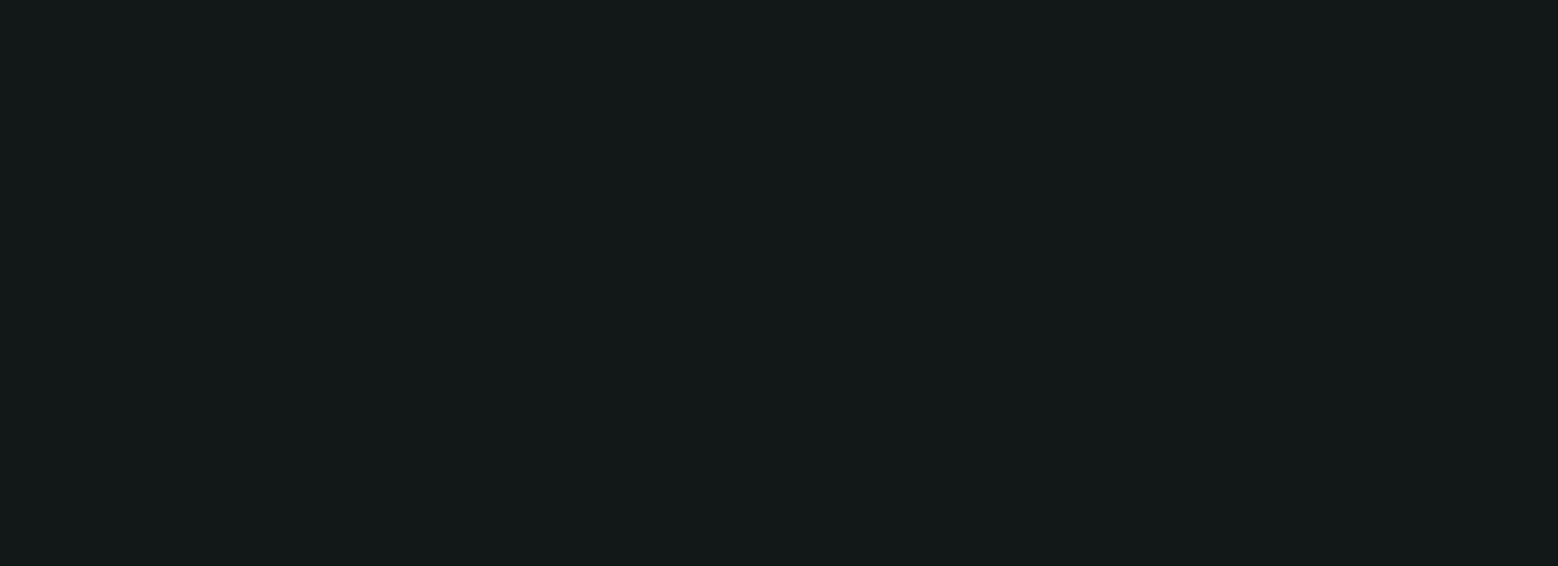
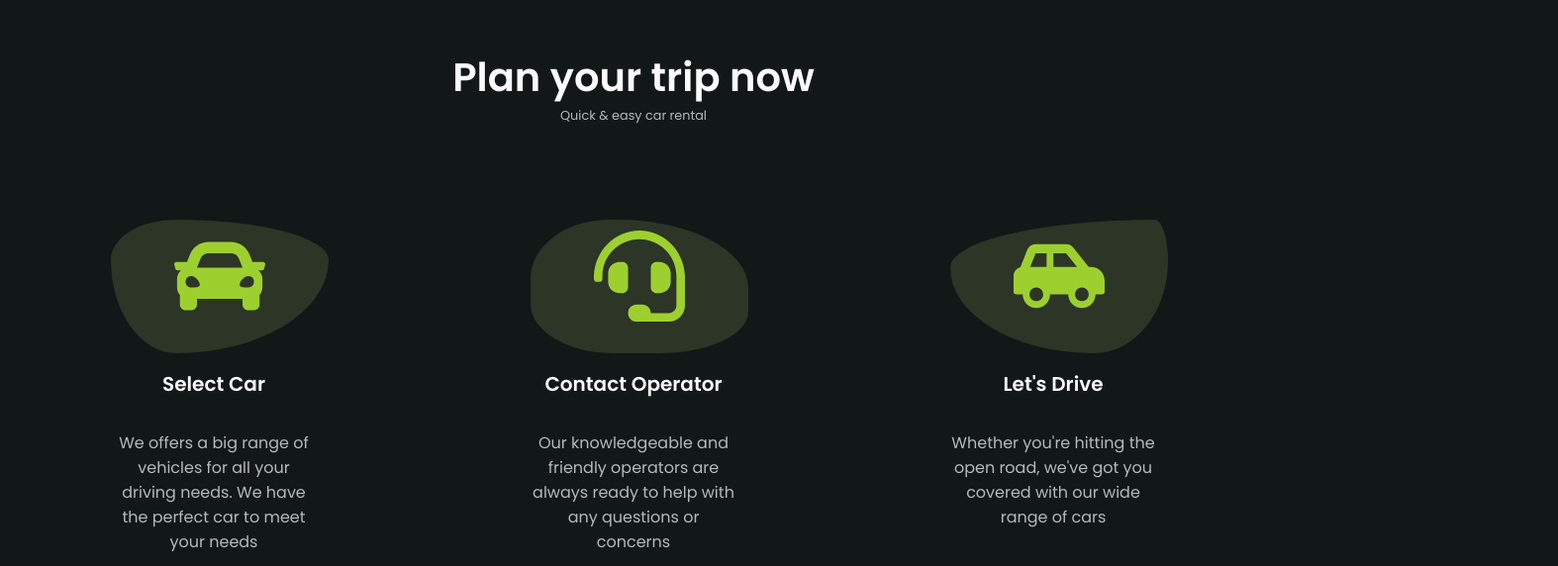
Before and after one commit to darko905/Rentacar, a React (Create React App) app: page / in a window 1280 px wide. Shown: the part 1564-2136 px from the top of the page at 99% size, 1574 px wide, since content can reach past the window. Before the commit the page ends 1516 px from the top, so only its background shows below. Built offline with nearby package versions, Linux system fonts and the light colour scheme.

Commit message:
Created Plan Components

```diff
--- a/src/App.css
+++ b/src/App.css
@@ -79,7 +79,7 @@
   background-color: hsl(180, 12%, 8%);
 }
 
-@media screen and (max-width: 992px) {
+@media screen and (max-width: 1000px) {
   .nav {
     height: 5rem;
   }
@@ -112,7 +112,7 @@
   }
   .nav__close, .nav__toggle {
     display: block;
-    color: hsl(180, 12%, 8%);
+    color: hsl(180, 4%, 98%);
   }
   /*show menu*/
   .show-menu {
@@ -251,7 +251,7 @@
   }
   .home__img {
     width: 800px;
-    transform: translateX(15rem);
+    transform: translateX(3rem);
   }
   .home__triangle {
     height: 700px;
@@ -691,6 +691,65 @@
   gap: 3.2rem;
 }
 
+.service__container {
+  grid-template-columns: repeat(3, 400px);
+  justify-content: center;
+  gap: 3rem;
+}
+
+.service__content {
+  text-align: center;
+  padding: 1rem 6rem;
+}
+
+.ico__circle-one {
+  border: 1px solid rgba(255, 255, 255, 0);
+  border-radius: 30% 70% 70% 30%/30% 30% 70% 70%;
+}
+
+.ico__circle-two {
+  border: 1px solid rgba(255, 255, 255, 0);
+  border-radius: 36% 60% 41% 38%/44% 51% 31% 37%;
+}
+
+.ico__circle-three {
+  border: 1px solid rgba(255, 255, 255, 0);
+  border-radius: 94% 6% 34% 66%/36% 31% 69% 64%;
+}
+
+.ico__circle-one,
+.ico__circle-two,
+.ico__circle-three {
+  background-color: hsla(79, 97%, 77%, 0.13);
+  width: 220px;
+  height: 135px;
+  margin: 1rem auto;
+}
+
+.service__icons {
+  font-size: 7rem;
+  padding: 10px;
+  color: hsl(79, 63%, 50%);
+}
+
+.service__title {
+  font-size: 1.25rem;
+  margin-bottom: 2rem;
+}
+
+@media screen and (max-width: 992px) {
+  .service__container {
+    grid-template-columns: repeat(2, 350px);
+  }
+}
+@media screen and (max-width: 768px) {
+  .service__container {
+    grid-template-columns: 1fr;
+  }
+  .service__content {
+    padding: 1rem !important;
+  }
+}
 /*Base*/
 * {
   margin: 0;
@@ -764,7 +823,7 @@ img {
 
 /*Layout*/
 .container {
-  max-width: 1320px;
+  max-width: 1280px;
   margin-left: auto;
   margin-right: auto;
 }
--- a/src/App.js
+++ b/src/App.js
@@ -2,12 +2,14 @@
 import './App.scss';
 import Home from './Pages/Home';
 import NavBar from './components/NavBar';
+import Plan from './components/Plan';
 
 function App() {
   return (
     <div>
       <NavBar/>
-     <Home/>
+      <Home/>
+      <Plan/>
     </div>
   );
 }
--- a/src/App.scss
+++ b/src/App.scss
@@ -5,7 +5,7 @@
 @import './styles/header';
 @import './styles/hero';
 @import './styles/bookcars';
-
+@import './styles/plan';
 
 /*Base*/
 * {
@@ -80,7 +80,7 @@ img {
 
 /*Layout*/
 .container {
-    max-width: 1320px;
+    max-width: 1280px;
     margin-left: auto;
     margin-right: auto;
 }
--- /dev/null
+++ b/src/components/Plan.jsx
@@ -0,0 +1,50 @@
+import React from 'react'
+import { FaCar, FaHeadset, FaCarSide } from "react-icons/fa";
+const Plan = () => {
+  return (
+    <section className='section plan' id='plan'>
+            <h2 className='section__title'>Plan your trip now</h2>
+            <span className='section__subtitle'>Quick & easy car rental</span>
+
+            <div className='service__container container grid'>
+
+                <div className='service__content'>
+
+                        <div className='ico__circle-one'>
+                            <FaCar className='service__icons'/>
+                        </div>
+
+                        <h3 className='service__title'>Select Car</h3>
+
+                    <p className='service__descritpion'>We offers a big range of vehicles for all your driving needs. We have the perfect car to meet your needs</p>
+                </div>
+
+                <div className='service__content'>
+
+                        <div className='ico__circle-two'>
+                            <FaHeadset className='service__icons'/>
+                        </div>
+
+                        <h3 className='service__title'>Contact Operator</h3>
+
+                    <p className='service__descritpion'>Our knowledgeable and friendly operators are always ready to help with any questions or concerns</p>
+                </div>
+
+                <div className='service__content'>
+
+                        <div className='ico__circle-three'>
+                            <FaCarSide className='service__icons'/>
+                        </div>
+
+                        <h3 className='service__title'>Let's Drive</h3>
+
+                    <p className='service__descritpion'>Whether you're hitting the open road, we've got you covered with our wide range of cars</p>
+                </div>
+
+            </div>
+    </section>
+
+  )
+}
+
+export default Plan
--- a/src/styles/_header.scss
+++ b/src/styles/_header.scss
@@ -7,7 +7,7 @@
 }
 .scroll-header{
     background-color: $title-color;
-    color: $body-color
+    color: $body-color;
 }
 
 .nav {
@@ -76,7 +76,7 @@
     background-color: $body-color;
 }
 
-@media screen and (max-width: 992px) {
+@media screen and (max-width: 1000px) {
     .nav {
         height: 5rem;
 
@@ -119,7 +119,7 @@
         &__close,
         &__toggle{
             display: block;
-            color: $body-color;
+            color: $title-color;
         }
     }
 
--- a/src/styles/_hero.scss
+++ b/src/styles/_hero.scss
@@ -98,7 +98,7 @@
         }
         &__img{
             width: 800px;
-            transform: translateX(15rem);
+            transform: translateX(3rem);
         }
         &__triangle{
             height: 700px;
@@ -121,229 +121,3 @@
         }
     }
 }
-
-
-
-
-
-
-
-
-// .home__content{
-//     grid-template-columns: 116px repeat(2, 1fr);
-//     padding-top: 2.5rem;
-//     column-gap: 2rem;
-//     align-items: center;
-// }
-// .home__social{
-//     display: grid;
-//     grid-template-columns: max-content;
-//     row-gap: 1rem;
-// }
-// .home__social-icon{
-//     font-size: 2rem;
-//     color: var(--title-color);
-// }
-
-// .home__social-icon:hover{
-//     color: var(--title-color-dark);
-// }
-
-// .home__title{
-//     font-size: var(--big-font-size);
-//     margin-bottom: var(--mb-0-25);
-// }
-// .home__descritpion{
-//     margin-bottom: var(--mb-3);
-//     font-size: var(--h2-font-size);
-// }
-
-// .hi{
-//     width: 50px;
-//     height: 50px;
-// }
-// .home__img{
-//     /* background: url(../..//assets/My_project.webp);
-//     background-repeat: no-repeat;
-//     background-position: center;
-//     background-size: cover; */
-//     order: 1;
-//     /* justify-self: center; */
-//     /* width: 300px;
-//     height: 300px; */
-//     justify-self: center;
-//     display: flex;
-//     flex-direction: column;
-//     height: 100%;
-//     justify-content: space-evenly;
-//     margin-left: 1rem;
-// }
-
-// .home__img div img{
-//     width: 60%;
-//     height: 60%;
-// }
-// .app__flex {
-//     align-items: center;
-//     display: flex;
-//     justify-content: center;
-// }
-
-
-// .circle{
-//     background-color: var(--container-color);
-//     border-radius: 50%;
-//     height: 130px;
-//     width: 130px;
-//     box-shadow: 0 0 20px rgb(0 0 0 / 10%);
-// }
-
-// .circle:nth-child(1){
-//     margin-left: -100px;
-// }
-// .circle:nth-child(3),
-// .circle:nth-child(5){
-//     margin-left: 50px;
-// }
-
-// .circle:nth-child(2),
-// .circle:nth-child(4),
-// .circle:nth-child(6){
-//     height: 60px;
-//     width: 60px;
-// }
-
-// .home-animation {
-//     order: 1;
-//     justify-self: end;
-//     width: 300px;
-//     height: 300px;
-//   }
-//   .spinnerr {
-//     position: relative;
-//     width: 60px;
-//     height: 60px;
-
-//     animation: loading-spinner 5s linear infinite;
-//   }
-
-//   .bubble-1,
-//   .bubble-2{
-//     position: absolute;
-//     top: 0;
-//     width: 15px;
-//     height: 15px;
-//     border-radius: 100%;
-
-//   }
-
-//   .bubble-2 {
-//     top: auto;
-//     bottom: -50px;
-//   }
-
-
-//   @keyframes loading-spinner {
-//     100% {
-//       transform: rotate(360deg);
-//     }
-//   }
-
-// @media screen and (max-width: 992px) {
-
-//     .home__content{
-//         grid-template-columns: 100px repeat(2, 1fr);
-//         column-gap: 1.25rem;
-//     }
-//     .home__subtitle{
-//         margin-bottom: var(--mb-1);
-//     }
-//     .home__descritpion{
-//         max-width: initial;
-//         margin-bottom: var(--mb-2-5);
-//     }
-//     .home__img{
-//         width: 250px;
-//         align-items: center;
-//     }
-//     .circle{
-//         height: 100px;
-//         width: 100px;
-//     }
-//     .circle:nth-child(2),
-//     .circle:nth-child(4),
-//     .circle:nth-child(6){
-//         height: 40px;
-//         width: 40px;
-//         margin-left: -100px;
-//     }
-//     .circle:nth-child(1){
-//         margin-left: 50px;
-//     }
-//     .home__introduction {
-//         color: var(--title-color);
-//         border: 1px solid var(--text-color);
-//         width: 130px;
-//         border-radius: 10px;
-//         padding: 5px 8px;
-//     }
-// }
-
-// @media screen and (max-width: 768px) {
-//     .home__content{
-//         grid-template-columns: 0.5fr 3fr;
-//         padding-top: 1.5rem;
-//     }
-//     .home__title{
-//         font-size: 2.5rem;
-//     }
-//     .home__subtitle{
-//         margin-bottom: var(--mb-2);
-//     }
-//     /* .home__img {
-//         justify-self: initial;
-//     } */
-//     .home__data{
-//         grid-column: 1/3;
-//     }
-//     .home__social {
-//         gap: 10px;
-//         order: 2;
-//         margin: 0 auto;
-//     }
-//     .home__introduction {
-//         color: var(--title-color);
-//         border: 1px solid var(--text-color);
-//         width: 130px;
-//         border-radius: 10px;
-//         padding: 5px 8px;
-//     }
-// }
-
-// @media screen and (max-width: 576px) {
-//     .section{
-//         padding: 2rem 0 2rem;
-//     }
-//     .home__introduction {
-//         color: var(--title-color);
-//         border: 1px solid var(--text-color);
-//         width: 130px;
-//         border-radius: 10px;
-//         padding: 5px 8px;
-//     }
-// }
-
-// @media screen and (max-width: 350px) {
-//     .home__img{
-//         width: 180px;
-//         height: 180px;
-//     }
-//     .home__introduction {
-//         color: var(--title-color);
-//         border: 1px solid var(--text-color);
-//         width: 130px;
-//         border-radius: 10px;
-//         padding: 5px 8px;
-//     }
-
-// }
--- /dev/null
+++ b/src/styles/_plan.scss
@@ -0,0 +1,58 @@
+.service__container{
+    grid-template-columns: repeat(3, 400px);
+    justify-content: center;
+    gap: 3rem;
+
+
+}
+
+.service__content{
+    text-align: center;
+    padding: 1rem 6rem;
+}
+.ico__circle-one{
+    border: 1px solid rgba(255, 255, 255, 0);
+    border-radius: 30% 70% 70% 30% / 30% 30% 70% 70% ;
+}
+.ico__circle-two{
+    border: 1px solid rgba(255, 255, 255, 0);
+    border-radius: 36% 60% 41% 38% / 44% 51% 31% 37% ;
+}
+.ico__circle-three{
+    border: 1px solid rgba(255, 255, 255, 0);
+    border-radius: 94% 6% 34% 66% / 36% 31% 69% 64%   ;
+}
+
+.ico__circle-one,
+.ico__circle-two,
+.ico__circle-three{
+    background-color: hsla(79, 97%, 77%, 0.13);
+    width: 220px;
+    height: 135px;
+    margin: 1rem auto;
+}
+.service__icons{
+    font-size: 7rem;
+    padding: 10px;
+    color: $first-color-dark;
+}
+.service__title{
+    font-size: $h3-font-size;
+    margin-bottom: $mb-2;
+}
+
+@media screen and (max-width: 992px) {
+    .service__container{
+        grid-template-columns: repeat(2, 350px);
+    }
+
+}
+
+@media screen and (max-width: 768px) {
+    .service__container{
+        grid-template-columns: 1fr;
+    }
+    .service__content{
+        padding: 1rem !important;
+    }
+}
```
Also changed, not shown: 1 other file (tests, documents, lock files or other folders).
